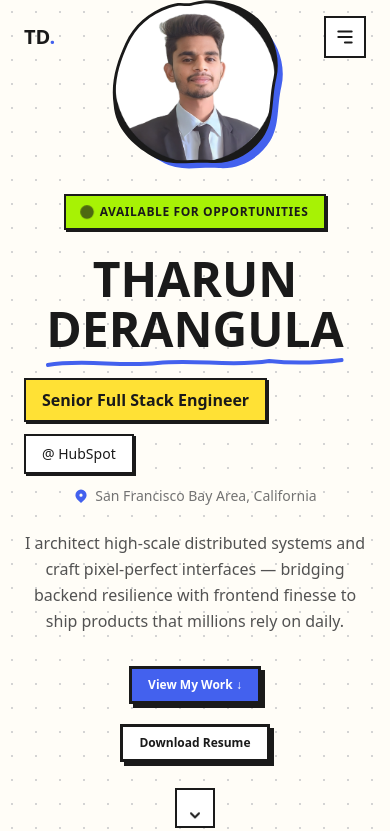
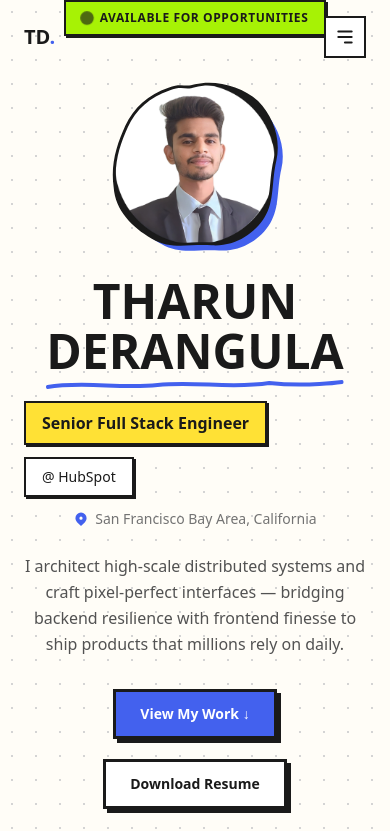
Before and after one commit to tharunderangula1/newproject2026, a Next.js app: page / in a window 390 px wide. Shown: the top 831 px of the page. Built offline with nearby package versions, Linux system fonts and the light colour scheme.

Commit message:
Mobile: show badge above profile pic and increase CTA size on mobile

```diff
--- a/src/components/Hero.tsx
+++ b/src/components/Hero.tsx
@@ -26,6 +26,18 @@ export default function Hero() {
         className="relative z-10 mx-auto flex max-w-6xl flex-col items-center gap-8 pb-20 sm:gap-12 lg:flex-row lg:items-center lg:gap-16 lg:pb-0"
       >
         {/* Left — Profile pic: organic circle blob with curvy edges */}
+        {/* Mobile-only badge above the profile pic */}
+        <motion.div variants={item} className="sm:hidden mb-4">
+          <div className="neo-border-2 bg-lime px-4 py-2 neo-shadow-sm text-center">
+            <span className="flex items-center justify-center gap-2">
+              <span className="inline-block h-2.5 w-2.5 rounded-full bg-black animate-pulse-dot" />
+              <span className="font-mono text-xs font-bold uppercase tracking-wider text-black">
+                Available for Opportunities
+              </span>
+            </span>
+          </div>
+        </motion.div>
+
         <motion.div
           variants={item}
           className="flex-shrink-0"
@@ -71,7 +83,7 @@ export default function Hero() {
           {/* Badge */}
           <motion.div
             variants={item}
-            className="mb-6 neo-border-2 bg-lime px-4 py-2 neo-shadow-sm"
+            className="hidden sm:block mb-6 neo-border-2 bg-lime px-4 py-2 neo-shadow-sm"
           >
             <span className="flex items-center gap-2">
               <span className="inline-block h-2.5 w-2.5 rounded-full bg-black animate-pulse-dot" />
@@ -139,7 +151,7 @@ export default function Hero() {
           >
             <a
               href="#experience"
-              className="mx-auto neo-border bg-electric px-4 py-2 text-xs sm:px-8 sm:py-4 sm:text-base font-display font-bold text-white neo-shadow transition-all hover:translate-x-[-2px] hover:translate-y-[-2px] hover:shadow-[6px_6px_0px_0px_#1A1A1A]"
+              className="mx-auto neo-border bg-electric px-6 py-3 text-sm sm:px-8 sm:py-4 sm:text-base font-display font-bold text-white neo-shadow transition-all hover:translate-x-[-2px] hover:translate-y-[-2px] hover:shadow-[6px_6px_0px_0px_#1A1A1A]"
               aria-label="View my work"
             >
               View My Work &darr;
@@ -148,7 +160,7 @@ export default function Hero() {
               href="/resume.pdf"
               target="_blank"
               rel="noopener noreferrer"
-              className="mx-auto neo-border bg-white px-4 py-2 text-xs sm:px-8 sm:py-4 sm:text-base font-display font-bold text-black neo-shadow transition-all hover:bg-yellow hover:translate-x-[-2px] hover:translate-y-[-2px] hover:shadow-[6px_6px_0px_0px_#1A1A1A]"
+              className="mx-auto neo-border bg-white px-6 py-3 text-sm sm:px-8 sm:py-4 sm:text-base font-display font-bold text-black neo-shadow transition-all hover:bg-yellow hover:translate-x-[-2px] hover:translate-y-[-2px] hover:shadow-[6px_6px_0px_0px_#1A1A1A]"
             >
               Download Resume
             </a>
```
